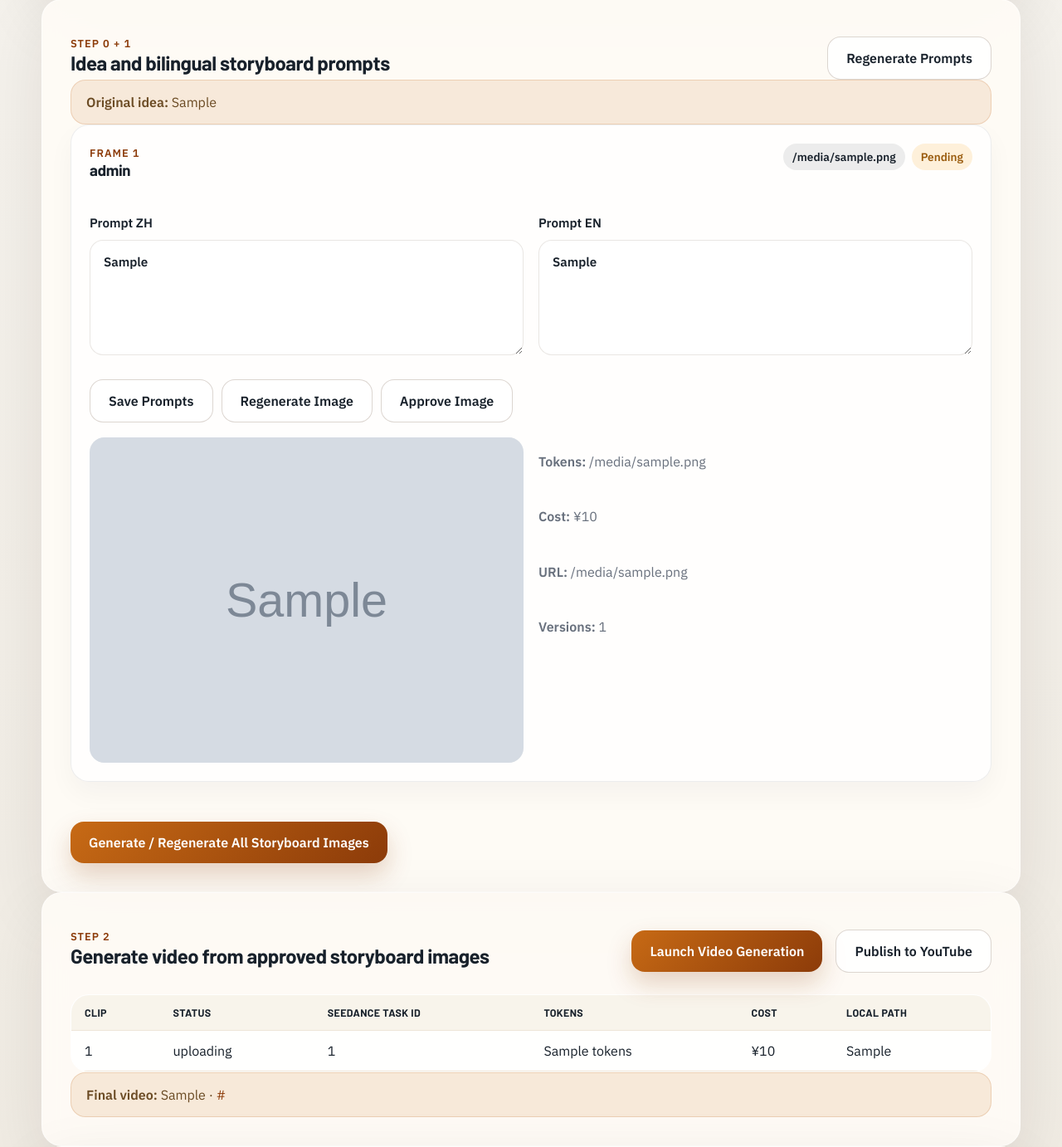
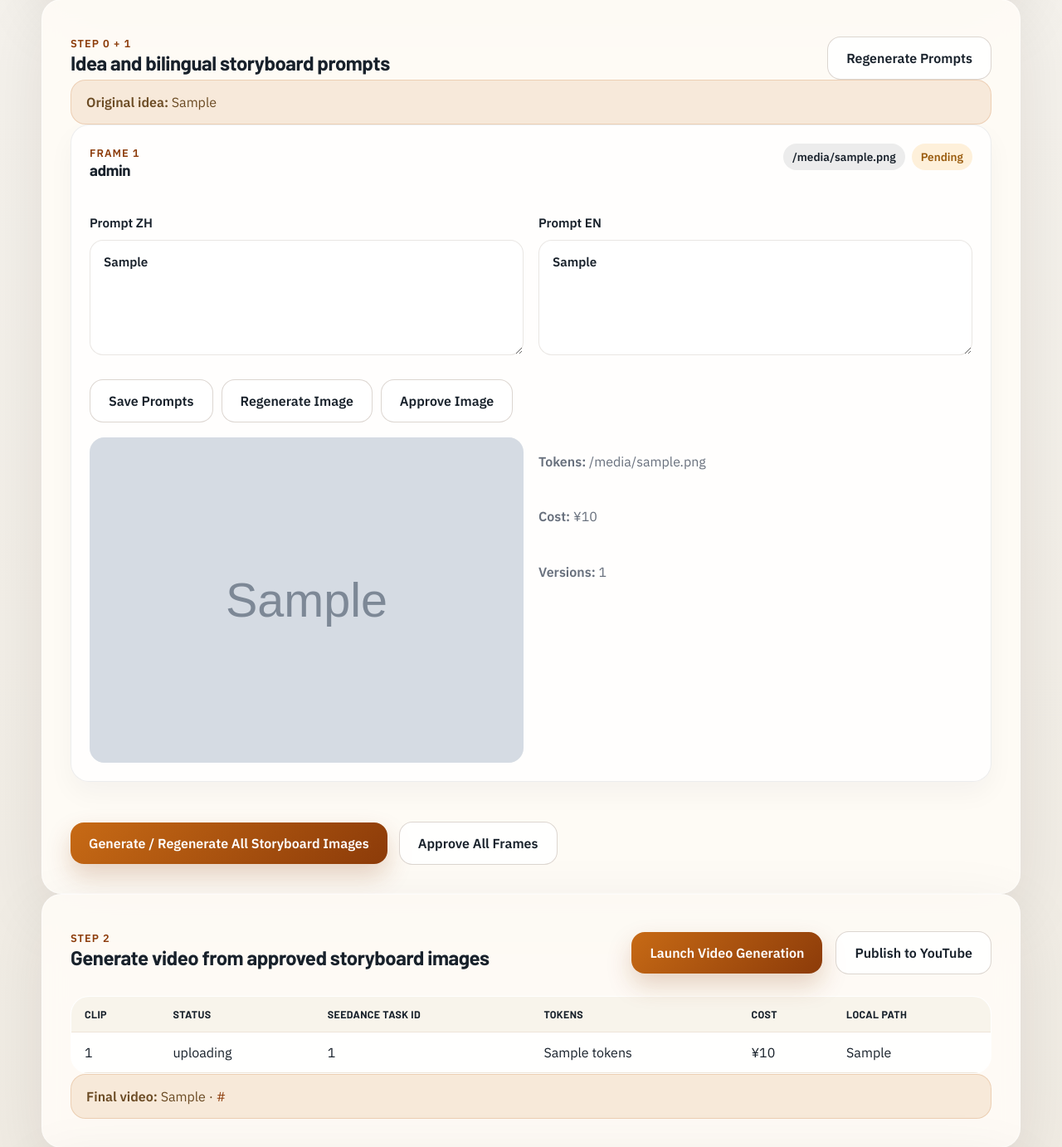
Before and after one commit to tony49279527/ClipForge-Tools, a FastAPI app: template templates/v2_job.html in a window 1280 px wide. Shown: the part 828-2210 px from the top of the page at 83% size. Run offline with FastAPI, Linux system fonts and the light colour scheme; the template is opened without the code that fills it: most values are stand-ins (such as "Sample title", 1, 10 or a date in 2020); grey boxes marked "Sample" are stand-in pictures.

Commit message:
feat: storyboard frame operations - approve-all, version switching, reorder move-up/move-down

```diff
--- a/app.py
+++ b/app.py
@@ -27,6 +27,8 @@ from db import (
     get_usage_totals_by_stage,
     list_frame_image_versions,
     list_usage_events,
+    set_current_frame_image_version,
+    swap_storyboard_frame_positions,
     update_frame_image_version,
     update_job_fields,
     update_storyboard_frame,
@@ -687,9 +689,50 @@ def approve_v2_frame(request: Request, frame_id: int):
     return RedirectResponse(url=f"/v2/jobs/{frame['job_id']}?lang={resolve_lang(request)}", status_code=303)
 
 
+@app.post("/v2/jobs/{job_id}/approve-all")
+def approve_all_v2(request: Request, job_id: int):
+    frames = get_storyboard_frames(job_id)
+    if not frames:
+        raise HTTPException(status_code=404, detail="No storyboard frames found")
+    for frame in frames:
+        update_storyboard_frame(frame["id"], {"user_approved": 1})
+    update_job_fields(job_id, {"workflow_stage": "images_approved", "current_step": "All storyboard frames approved"})
+    return RedirectResponse(url=f"/v2/jobs/{job_id}?lang={resolve_lang(request)}", status_code=303)
+
+
 @app.post("/v2/jobs/{job_id}/launch-video")
 def launch_v2_video(request: Request, job_id: int):
     threading.Thread(target=run_storyboard_video_job, args=(job_id,), daemon=True).start()
+    return RedirectResponse(url=f"/v2/jobs/{job_id}?lang={resolve_lang(request)}", status_code=303)
+
+
+@app.post("/v2/jobs/{job_id}/frames/{frame_id}/set-version/{version_id}")
+def set_v2_frame_version(request: Request, job_id: int, frame_id: int, version_id: int):
+    version = get_frame_image_version(version_id)
+    if not version:
+        raise HTTPException(status_code=404, detail="Image version not found")
+    set_current_frame_image_version(frame_id, version_id)
+    return RedirectResponse(url=f"/v2/jobs/{job_id}?lang={resolve_lang(request)}", status_code=303)
+
+
+@app.post("/v2/jobs/{job_id}/frames/{frame_id}/move-{direction}")
+def move_v2_frame(request: Request, job_id: int, frame_id: int, direction: str):
+    if direction not in ("up", "down"):
+        raise HTTPException(status_code=400, detail="Direction must be up or down")
+    frame = get_storyboard_frame(frame_id)
+    if not frame:
+        raise HTTPException(status_code=404, detail="Storyboard frame not found")
+    frames = get_storyboard_frames(job_id)
+    sorted_frames = sorted(frames, key=lambda f: f["clip_index"])
+    current_idx = next((i for i, f in enumerate(sorted_frames) if f["id"] == frame_id), -1)
+    if current_idx == -1:
+        raise HTTPException(status_code=404, detail="Frame not found in job")
+    if direction == "up" and current_idx == 0:
+        raise HTTPException(status_code=400, detail="Already the first frame")
+    if direction == "down" and current_idx == len(sorted_frames) - 1:
+        raise HTTPException(status_code=400, detail="Already the last frame")
+    swap_with = sorted_frames[current_idx - 1] if direction == "up" else sorted_frames[current_idx + 1]
+    swap_storyboard_frame_positions(frame_id, swap_with["id"])
     return RedirectResponse(url=f"/v2/jobs/{job_id}?lang={resolve_lang(request)}", status_code=303)
 
 
--- a/templates/v2_job.html
+++ b/templates/v2_job.html
@@ -89,6 +89,8 @@
                 <div class="storyboard-preview">
                     {% if frame["image_remote_url"] %}
                     <img src="{{ frame['image_remote_url'] }}" alt="storyboard frame {{ frame['clip_index'] }}">
+                    {% elif frame["image_local_path"] %}
+                    <img src="/v2/storyboards/versions/{{ frame['versions'][0]['id'] }}/image" alt="storyboard frame {{ frame['clip_index'] }}">
                     {% else %}
                     <div class="empty-state">{% if is_zh %}尚未生成图片{% else %}No storyboard image yet{% endif %}</div>
                     {% endif %}
@@ -96,8 +98,21 @@
                 <div class="storyboard-meta">
                     <p><strong>Tokens:</strong> {{ frame["image_tokens"] }}</p>
                     <p><strong>Cost:</strong> ¥{{ frame["image_estimated_cost_cny"] }}</p>
-                    <p><strong>URL:</strong> {{ frame["image_remote_url"] or "-" }}</p>
                     <p><strong>{% if is_zh %}版本数{% else %}Versions{% endif %}:</strong> {{ frame["versions"]|length }}</p>
+                    {% if frame["versions"]|length > 1 %}
+                    <div class="version-list">
+                        <p><strong>{% if is_zh %}历史版本{% else %}Versions{% endif %}:</strong></p>
+                        <div class="pill-row" style="flex-wrap: wrap; gap: 4px;">
+                            {% for v in frame["versions"] %}
+                            <form action="/v2/jobs/{{ job['id'] }}/frames/{{ frame['id'] }}/set-version/{{ v['id'] }}?lang={{ lang }}" method="post" style="display:inline;">
+                                <button class="btn tiny {% if v['is_current'] %}primary{% else %}ghost{% endif %}" type="submit">
+                                    v{{ v['version_no'] }}{% if v['is_current'] %} (current){% endif %}
+                                </button>
+                            </form>
+                            {% endfor %}
+                        </div>
+                    </div>
+                    {% endif %}
                 </div>
             </div>
         </article>
@@ -108,6 +123,9 @@
     <div class="form-actions">
         <form action="/v2/jobs/{{ job['id'] }}/generate-images?lang={{ lang }}" method="post">
             <button class="btn primary" type="submit">{% if is_zh %}生成 / 重生成全部分镜图{% else %}Generate / Regenerate All Storyboard Images{% endif %}</button>
+        </form>
+        <form action="/v2/jobs/{{ job['id'] }}/approve-all?lang={{ lang }}" method="post">
+            <button class="btn ghost" type="submit">{% if is_zh %}一键确认所有分镜{% else %}Approve All Frames{% endif %}</button>
         </form>
     </div>
 </section>
```
Also changed, not shown: db.py (+54 -0 lines).
